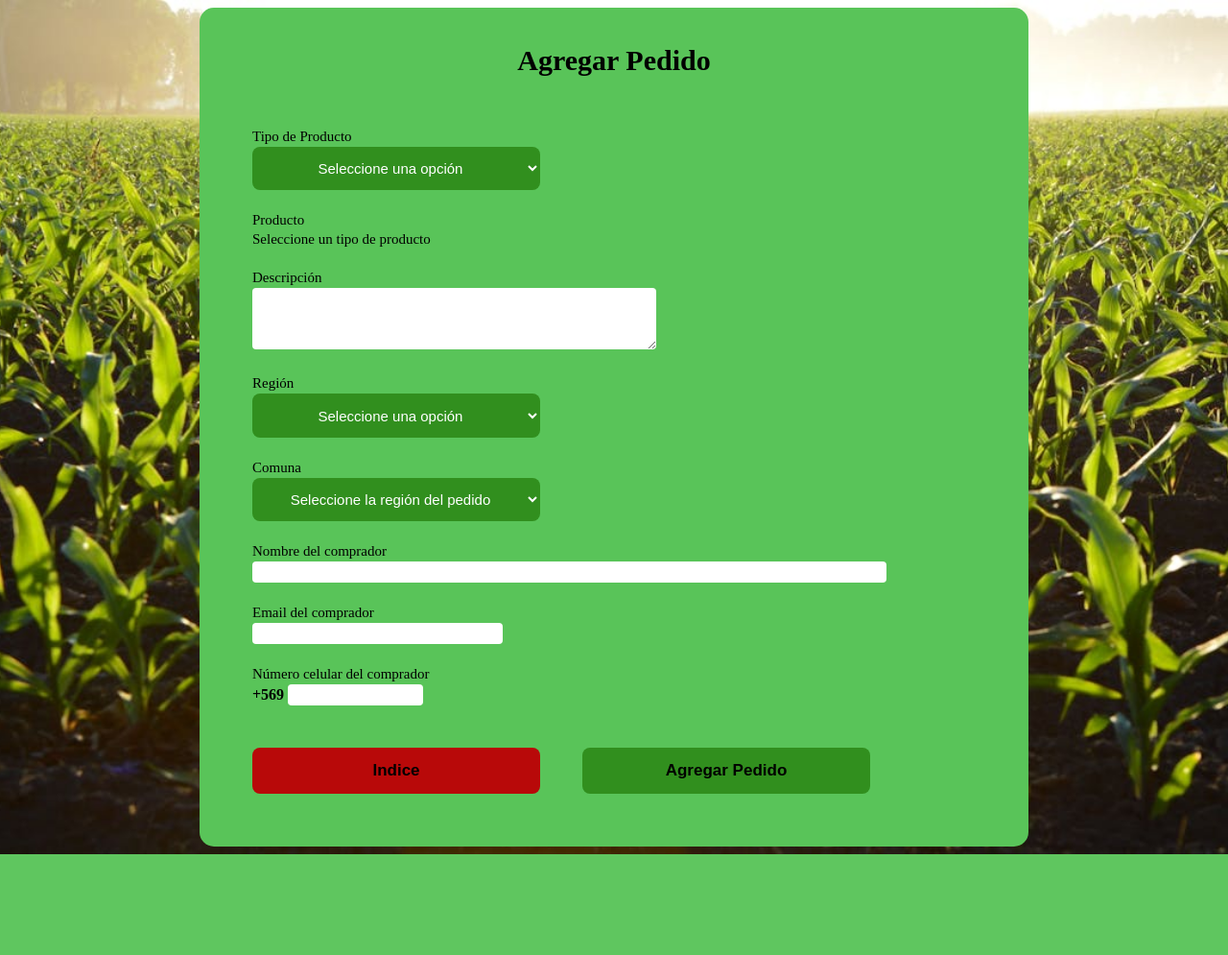
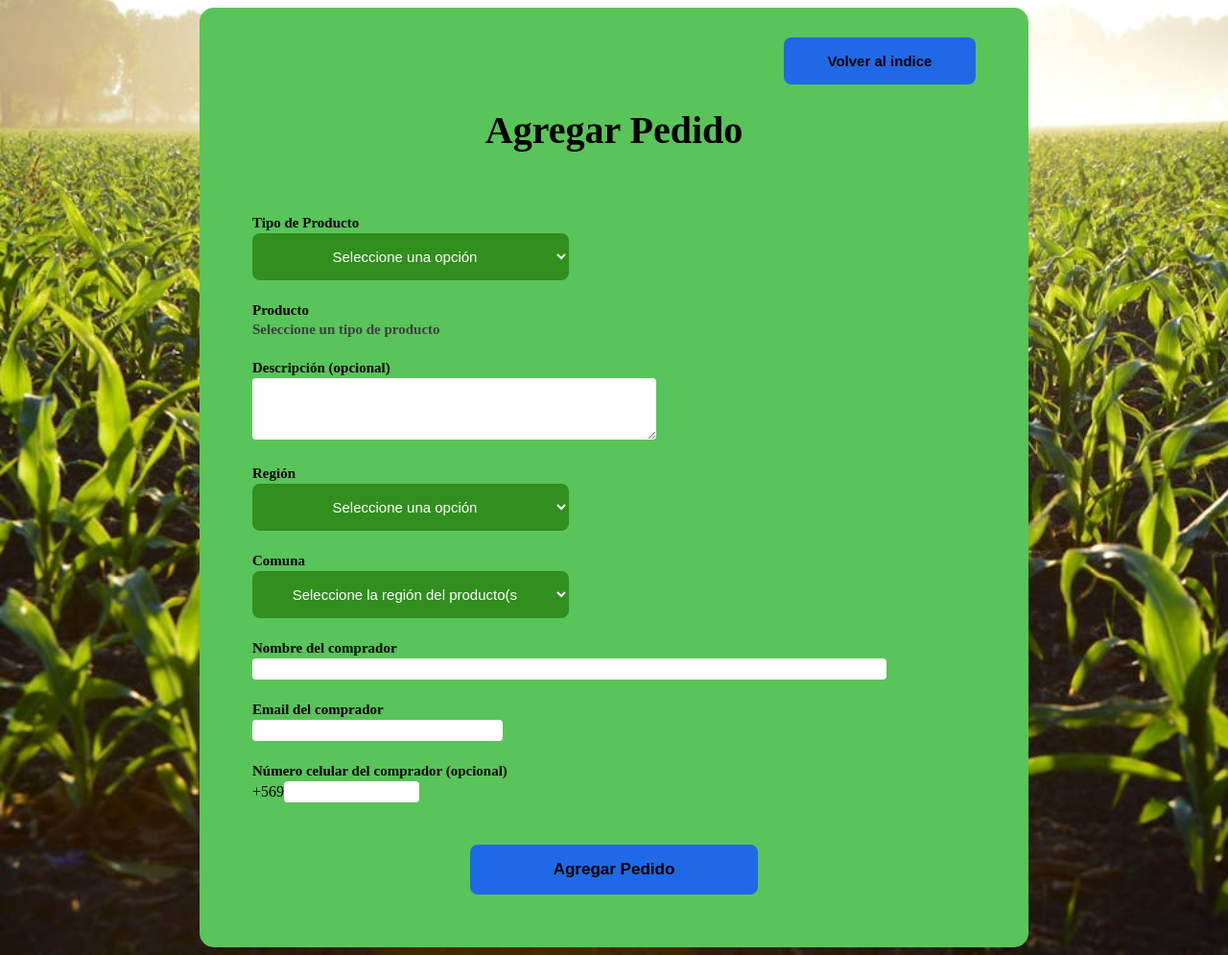
Before and after one commit to Pagliacci03/AgrarioMarket, a Flask app: page /agregar-pedido in a window 1280 px wide. Shown: the whole page at 96% size. Before the commit the page ends 890 px from the top, so only its background shows below. Run offline with Flask 3, Linux system fonts and the light colour scheme; tables that the repository leaves empty or names only in its code hold one stand-in row (values such as "Sample post").

Commit message:
copia de agregar pedido

```diff
--- a/app.py
+++ b/app.py
@@ -1,6 +1,6 @@
 from flask import Flask, request, render_template, redirect, url_for, jsonify
 from database import db
-from utils.validations import validate_agregar_producto, error_inputs
+from utils.validations import validate_agregar_producto, error_inputs_productos, validate_agregar_pedido, error_inputs_pedidos
 from werkzeug.utils import secure_filename
 from PIL import Image
 import hashlib
@@ -98,7 +98,7 @@ def agregarProducto():
                 # cada producto se asocia a un tipo de verdura o fruta
                 for product in products:
                     name_product_id = db.get_id_tvf_by_nombre(product)
-                    db.create_pvf(product_id, name_product_id)
+                    db.create_productovf(product_id, name_product_id)
 
                 # se suben las imagenes a una carpeta y base de datos en el servidor
                 for img in files:
@@ -125,7 +125,7 @@ def agregarProducto():
                 return redirect(url_for("index"))
 
             else:
-                error = error_inputs(product_type, products, files, region, comuna, productor_name, productor_email, phone_number)
+                error = error_inputs_productos(product_type, products, files, region, comuna, productor_name, productor_email, phone_number)
                 return render_template("agregar-producto.html", regiones=regiones, error=error)
 
         else: # se presiono el boton de regreso al indice
@@ -260,8 +260,44 @@ def informacionProducto(producto_id, width, height):
 
 @app.route("/agregar-pedido", methods=["GET", "POST"])
 def agregarPedido():
-    if request.method == "GET":
-        return render_template("agregar-pedido.html")
+
+    regiones = []
+    for name in db.get_regiones():
+        regiones.append(name[0])
+
+    if request.method == "POST":
+        index = request.form.get("back_to_index")
+
+        if not index:
+            # datos del usuario registrados en el formulario
+            product_type = request.form.get("type")
+            products = request.form.getlist("product_checkbox")
+            description = request.form.get("description")
+            region = request.form.get("region")
+            comuna = request.form.get("comuna")
+            productor_name = request.form.get("name")
+            productor_email = request.form.get("email")
+            phone_number = request.form.get("phone")
+
+            if validate_agregar_pedido(product_type, products, description, region, comuna, productor_name, productor_email, phone_number):
+                comuna_id = db.get_id_comuna_by_nombre(comuna)
+                pedido_id = db.create_pedido(product_type, description, comuna_id, productor_name, productor_email, phone_number)
+
+                # cada producto se asocia a un tipo de verdura o fruta
+                for product in products:
+                    name_product_id = db.get_id_tvf_by_nombre(product)
+                    db.create_pedidovf(name_product_id, pedido_id)
+
+                return redirect(url_for("index"))
+
+            else:
+                error = error_inputs_pedidos(product_type, products, region, comuna, productor_name, productor_email, phone_number)
+                return render_template("agregar-pedido.html", regiones=regiones, error=error)
+
+        else: # se presiono el boton de regreso al indice
+            return redirect(url_for("index"))
+
+    return render_template("agregar-pedido.html", regiones=regiones)
 
 
 
--- /dev/null
+++ b/myvenv/pyvenv.cfg
@@ -0,0 +1,5 @@
+home = C:\Users\rodri\AppData\Local\Programs\Python\Python311
+include-system-site-packages = false
+version = 3.11.2
+executable = C:\Users\rodri\AppData\Local\Programs\Python\Python311\python.exe
+command = C:\Users\rodri\AppData\Local\Programs\Python\Python311\python.exe -m venv C:\Users\rodri\OneDrive - Universidad de Chile\DCC-Tercer semestre\App Webs\Tarea\AgrarioMarket\myvenv
--- a/static/js/agregar-pedido.js
+++ b/static/js/agregar-pedido.js
@@ -75,16 +75,6 @@ const cancelarButton = document.getElementById("cancelar");
 
 
 /**
- * Redirige la página al indice.
- */
-const redirectToIndex = () => {
-    modal.style.display = "none";
-    const modal_success = document.getElementById("modal_success");
-    modal_success.style.display = "block";
-};
-
-
-/**
  * Cancela la confirmación del formulario.
  */
 const cancel = () => {
@@ -92,11 +82,8 @@ const cancel = () => {
 };
 
 
-const aceptarButton = document.getElementById("aceptar");
+cancelarButton.addEventListener("click", cancel);
 
-confirmarButton.addEventListener("click", redirectToIndex);
-cancelarButton.addEventListener("click", cancel);
-aceptarButton.addEventListener("click", ToIndex);
 
 
 
--- a/templates/agregar-pedido.html
+++ b/templates/agregar-pedido.html
@@ -3,129 +3,121 @@
     <head>
         <meta charset="utf-8">
         <title>Agregar Pedido</title>
-        <link rel="stylesheet" href="../css/agregar-pedido.css">
-        <style id="operaUserStyle"></style>
+        <link
+        rel="stylesheet"
+        type="text/css"
+        href="{{ url_for('static', filename='css/agregar-producto.css')}}"
+        />
     </head>
     <body>
-        <div class="container_pedido">
-            <div>
-                <p id="title">Agregar Pedido</p>
-            </div>
-            <form class="addOrder" id="addOrder_form">
-                <table id="addOrder_table">
-                    <tr class="input_grupo">
+        <div class="container">
+            <form method="post" enctype="multipart/form-data" id="form_agregar_pedido">
+                <table>
+                    <tr>
+                        <td colspan="2" id="back">
+                            <input type="submit" id="index" class="button" name="back_to_index" value="Volver al indice">
+                        </td>
+                    </tr>
+                    <tr>
+                        <td colspan="2">
+                            <p id="title">Agregar Pedido</p>
+                            {% if error %}
+                                <h id="error">{{ error }}</h>
+                            {% endif %}
+                        </td>
+                    </tr>
+                    <tr class="input">
                         <td>
-                            <label for="product_type">Tipo de Producto</label>
+                            <label for="type">Tipo de Producto</label>
                         </td>
                         <td>
-                            <select name="productType" id="product_type" class="menu_selection">
+                            <select name="type" id="type" class="selection">
                                 <option value="" disabled selected>Seleccione una opción</option>
                                 <option value="fruta">Fruta</option>
                                 <option value="verdura">Verdura (Hortaliza)</option>
                             </select>
                         </td>
                     </tr>
-                    <tr class="input_grupo">
+                    <tr class="input">
                         <td>
                             <label>Producto</label>
                         </td>
                         <td id="products">
-                            <label>Seleccione un tipo de producto</label>
+                            <label id="select_type">Seleccione un tipo de producto</label>
                         </td>
                     </tr>
-                    <tr class="input_grupo">
+                    <tr class="input">
                         <td>
-                            <label for="description">Descripción</label>
+                            <label for="description">Descripción (opcional)</label>
                         </td>
                         <td>
-                            <textarea rows="4" cols="50" id="description" class="input_text"></textarea>
+                            <textarea rows="4" cols="50" name="description" id="description" class="text"></textarea>
                         </td>
                     </tr>
-                    <tr class="input_grupo">
+                    <tr class="input">
                         <td>
                             <label for="region">Región</label>
                         </td>
                         <td>
-                            <select id="region" class="menu_selection">
+                            <select name="region" id="region" class="selection">
                                 <option value="" disabled selected>Seleccione una opción</option>
-                                <option value="arica">Región de Arica y Parinacota</option>
-                                <option value="tarapaca">Región de Tarapacá</option>
-                                <option value="antofagasta">Región de Antofagasta</option>
-                                <option value="atacama">Región de Atacama</option>
-                                <option value="coquimbo">Región de Coquimbo</option>
-                                <option value="valparaiso">Región de Valparaíso</option>
-                                <option value="metropolitana">Región Metropolitana</option>
-                                <option value="ohiggins">Región del Libertador General Bernardo O'Higgins</option>
-                                <option value="maule">Región del Maule</option>
-                                <option value="nuble">Región de Ñuble</option>
-                                <option value="biobio">Región del Biobío</option>
-                                <option value="araucania">Región de La Araucanía</option>
-                                <option value="rios">Región de Los Ríos</option>
-                                <option value="lagos">Región de Los Lagos</option>
-                                <option value="aysen">Región de Aysén del General Carlos Ibáñez del Campo</option>
-                                <option value="magallanes">Región de Magallanes y de la Antártica Chilena</option>
+                                {% for region in regiones %}
+                                    <option value="{{ region }}">{{ region }}</option>
+                                {% endfor %}
                             </select>
                         </td>
                     </tr>
-                    <tr class="input_grupo">
+                    <tr class="input">
                         <td>
                             <label for="comunas">Comuna</label>
                         </td>
                         <td>
-                            <select id="comunas" class="menu_selection">
-                                <option value="" disabled selected>Seleccione la región del pedido</option>
+                            <select name="comuna" id="comunas" class="selection">
+                                <option value="" disabled selected>Seleccione la región del producto(s)</option>
                             </select>
                         </td>
                     </tr>
-                    <tr class="input_grupo">
+                    <tr class="input">
                         <td>
                             <label for="name">Nombre del comprador</label>
                         </td>
                         <td>
-                            <input id="name" name="name" type="text" size="80" class="input_text">
+                            <input type="text" id="name" name="name" size="80" class="text">
                         </td>
                     </tr>
-                    <tr class="input_grupo">
+                    <tr class="input">
                         <td>
                             <label for="email">Email del comprador</label>
                         </td>
                         <td>
-                            <input id="email" name="email" type="email" size="30" class="input_text">
+                            <input type="email" id="email" name="email" size="30" class="text">
                         </td>
                     </tr>
-                    <tr class="input_grupo">
+                    <tr class="input">
                         <td>
-                            <label for="phone">Número celular del comprador</label>
+                            <label for="phone">Número celular del comprador (opcional)</label>
                         </td>
                         <td>
-                            <b>+569 </b><input id="phone" name="phone" type="text" size="15" class="input_text">
+                            +569<input type="text" id="phone" name="phone" size="15" class="text">
                         </td>
                     </tr>
                     <tr class="botones">
                         <td colspan="2">
-                            <button type="button" id="index" class="button_pedido">Indice</button>
-                            <button type="button" id="add_order" class="button_pedido">Agregar Pedido</button>
+                            <input type="button" id="add_order" class="button" value="Agregar Pedido">
                         </td>
                     </tr>
                 </table>
+                <dialog id="modal_order" class="modal_order">
+                    <div class="modal_content">
+                      <p>¿Confirma el registro de este pedido?</p>
+                      <input type="submit" id="confirmar" class="modal_button" name="confirmar" value="Sí, confirmo">
+                      <input type="button" id="cancelar" class="modal_button" name="cancelar" value="No, quiero volver al formulario">
+                    </div>
+                </dialog>
             </form>
         </div>
-        <dialog id="modal_order" class="modal_order">
-            <div class="modal_content_order">
-              <p>¿Confirma el registro de este pedido?</p>
-              <button id="confirmar" class="modal_button">Sí, confirmo</button>
-              <button id="cancelar" class="modal_button">No, quiero volver al formulario</button>
-            </div>
-        </dialog>
-        <dialog id="modal_success" class="modal_order">
-            <div class="modal_content_order">
-              <p>Hemos recibido su pedido. Muchas gracias.</p>
-              <button id="aceptar" class="modal_button">Aceptar</button>
-            </div>
-        </dialog>
-        <script src="../js/backToIndex.js"></script>
-        <script src="../js/validaciones.js"></script>
-        <script src="../js/selecciones.js"></script>
-        <script src="../js/agregar-pedido.js"></script>
+        <script src="{{ url_for('static', filename='js/selecciones.js') }}"></script>
+        <script src="{{ url_for('static', filename='js/validaciones.js') }}"></script>
+        <script src="{{ url_for('static', filename='js/agregar-pedido.js') }}"></script>
     </body>
 </html>
```
Also changed, not shown: database/db.py (+21 -1 lines), utils/validations.py (+10 -1 lines), 11 other files.
